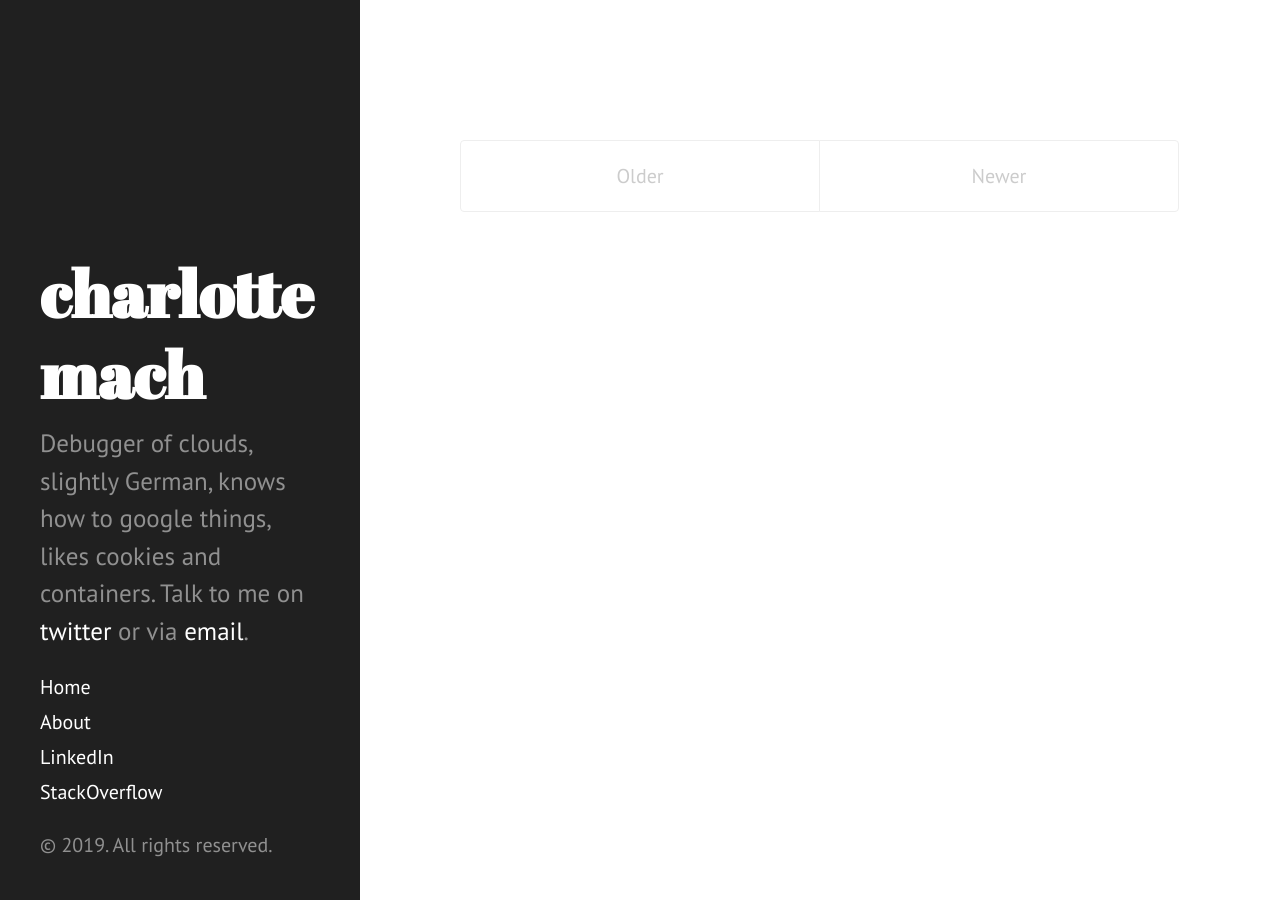
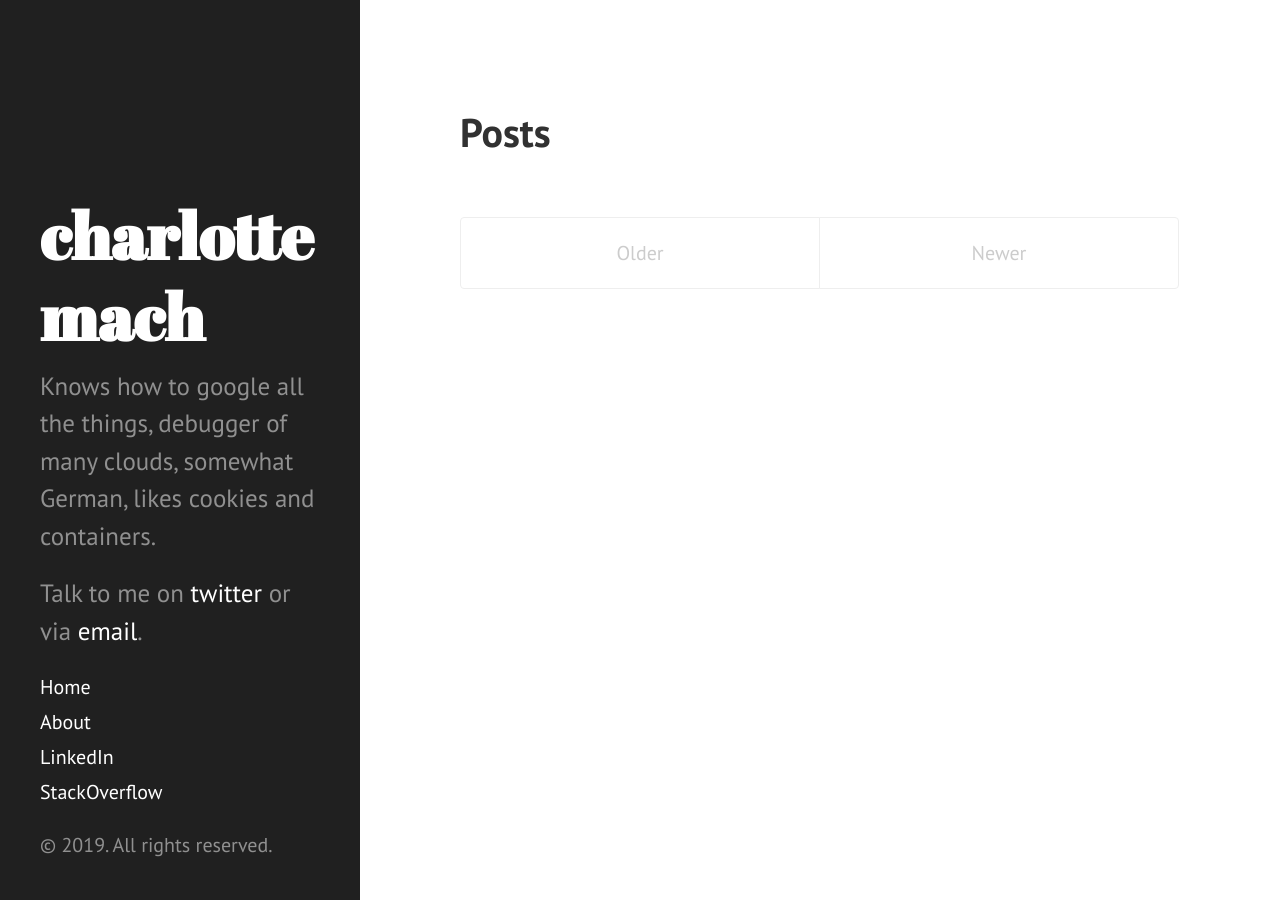
Before and after one commit to charlottemach/charlottemach.github.io, a Jekyll site: the page built from index.html, in a window 1280 px wide. Built offline with Jekyll 4.4.1, drawn with Linux system fonts in a browser that asks for light colours.

Commit message:
Switch to paginate v2

```diff
--- a/_config.yaml
+++ b/_config.yaml
@@ -1,11 +1,38 @@
 author:
   name: charlotte mach
   url: charlottemach.github.io
-tagline: debugger of clouds
+
 title: charlotte mach
-description: 'Debugger of clouds, slightly German, knows how to google things, likes cookies and containers.
-Talk to me on <a href="https://twitter.com/tinydata0" target="_blank">twitter</a> or via <a href=mailto:charlotte.mach@fs.lmu.de target="_blank">email</a>. '
+description: 'Knows how to google all the things, debugger of many clouds, somewhat German, likes cookies and containers.'
+contact: 'Talk to me on <a href="https://twitter.com/tinydata0" target="_blank">twitter</a> or via <a href=mailto:charlotte.mach@fs.lmu.de target="_blank">email</a>.'
 
 markdown: kramdown
 
-permalink: /blog/:year/:month/:day/:title
+plugins_dir:
+  - jekyll-paginate-v2
+
+pagination:
+  # Site-wide kill switch, disabled here it doesn't run at all
+  enabled: true
+  collection: 'posts'
+  per_page: 5
+  permalink: '/page/:num/' # Pages are index.html inside this folder (default)
+  #permalink: '/page/:num.html' # Pages are simple html files
+  #permalink: '/page/:num' # Pages are html files, linked jekyll extensionless permalink style.
+  title: ':title - page :num'
+  limit: 0
+  sort_field: 'date'
+  sort_reverse: true
+  category: 'posts'
+  tag: ''
+  locale: ''
+  trail:
+    before: 2
+    after: 2
+  extension: html
+  indexpage: 'index'
+
+permalink: /:year/:month/:title.html
+
+url:              http://charlottemach@github.io
+baseurl:          /
--- a/_includes/sidebar.html
+++ b/_includes/sidebar.html
@@ -7,6 +7,7 @@
         </a>
       </h1>
       <p class="lead">{{ site.description }}</p>
+      <p class="lead">{{ site.contact }}</p>
     </div>
 
     <nav class="sidebar-nav">
--- a/_layouts/default.html
+++ b/_layouts/default.html
@@ -10,11 +10,5 @@
     <div class="content container">
       {{ content }}
     </div>
-	<footer>
-   		<ul>
-       		<li><a href="mailto:charlotte.mach@fs.lmu.de">email</a></li>
-       		<li><a href="https://github.com/charlottemach">github.com/charlottemach</a></li>
-		</ul>
-	</footer>
 	</body>
 </html>
--- /dev/null
+++ b/_layouts/home.html
@@ -0,0 +1,66 @@
+---
+layout: default
+---
+<!-- Just some nice to have styles for the pager buttons -->
+<style>
+  ul.pager { text-align: center; list-style: none; }
+  ul.pager li {display: inline;border: 1px solid black; padding: 10px; margin: 5px;}
+</style>
+
+<div class="home">
+
+  <h1 class="page-heading">Posts</h1>
+
+  {{ content }}
+
+    {% for post in paginator.posts %}
+      <div class="post">
+        <h1 class="post-title">
+          <a href="{{ post.url }}">
+            {{ post.title }}
+          </a>
+        </h1>
+
+        <span class="post-date">{{ post.date | date_to_string }}</span>
+
+        {{ post.content }}
+      </div>
+    {% endfor %}
+
+  <!--
+    Showing buttons to move to the next and to the previous list of posts (pager buttons).
+  -->
+  {% if paginator.total_pages > 1 %}
+  <ul class="pager">
+      {% if paginator.previous_page %}
+      <li class="previous">
+          <a href="{{ paginator.previous_page_path | prepend: site.baseurl | replace: '//', '/' }}">&larr; Newer Posts</a>
+      </li>
+      {% endif %}
+      {% if paginator.next_page %}
+      <li class="next">
+          <a href="{{ paginator.next_page_path | prepend: site.baseurl | replace: '//', '/' }}">Older Posts &rarr;</a>
+      </li>
+      {% endif %}
+  </ul>
+  {% endif %}
+  <div class="pagination">
+      {% if paginator.next_page %}
+        <a class="pagination-item older" href="{{ site.baseurl }}page{{paginator.next_page}}">Older</a>
+      {% else %}
+        <span class="pagination-item older">Older</span>
+      {% endif %}
+      {% if paginator.previous_page %}
+        {% if paginator.page == 2 %}
+          <a class="pagination-item newer" href="{{ site.baseurl }}">Newer</a>
+        {% else %}
+          <a class="pagination-item newer" href="{{ site.baseurl }}page{{paginator.previous_page}}">Newer</a>
+        {% endif %}
+      {% else %}
+        <span class="pagination-item newer">Newer</span>
+      {% endif %}
+    </div>
+
+<!--  <p class="rss-subscribe">subscribe <a href="{{ "/feed.xml" | relative_url }}">via RSS</a></p> -->
+
+</div>
--- a/index.html
+++ b/index.html
@@ -1,36 +1,6 @@
 ---
-layout: default
+layout: home
 title: home
+pagination:
+  enabled: true
 ---
-<div class="posts">
-  {% for post in paginator.posts %}
-  <div class="post">
-    <h1 class="post-title">
-      <a href="{{ post.url }}">
-        {{ post.title }}
-      </a>
-    </h1>
-
-    <span class="post-date">{{ post.date | date_to_string }}</span>
-
-    {{ post.content }}
-  </div>
-  {% endfor %}
-</div>
-
-<div class="pagination">
-  {% if paginator.next_page %}
-    <a class="pagination-item older" href="{{ site.baseurl }}page{{paginator.next_page}}">Older</a>
-  {% else %}
-    <span class="pagination-item older">Older</span>
-  {% endif %}
-  {% if paginator.previous_page %}
-    {% if paginator.page == 2 %}
-      <a class="pagination-item newer" href="{{ site.baseurl }}">Newer</a>
-    {% else %}
-      <a class="pagination-item newer" href="{{ site.baseurl }}page{{paginator.previous_page}}">Newer</a>
-    {% endif %}
-  {% else %}
-    <span class="pagination-item newer">Newer</span>
-  {% endif %}
-</div>
```
